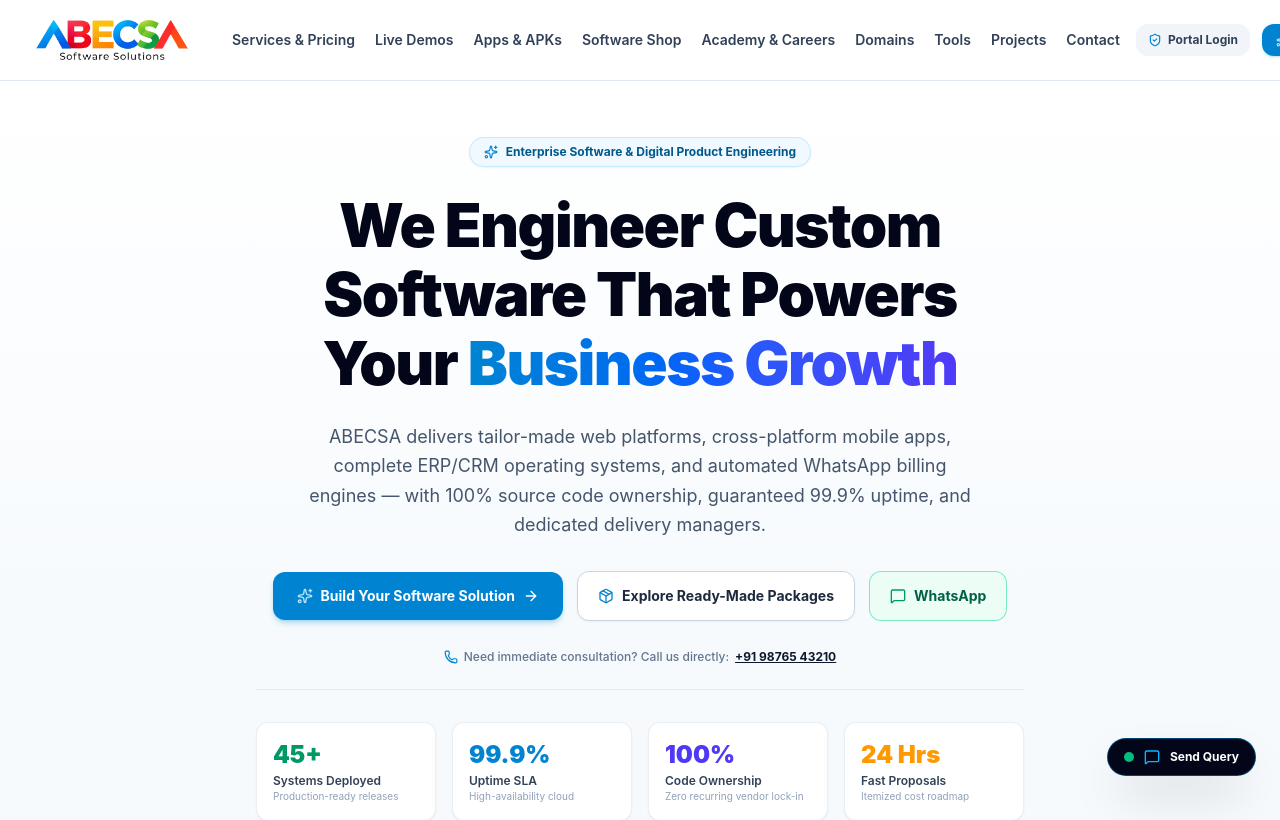
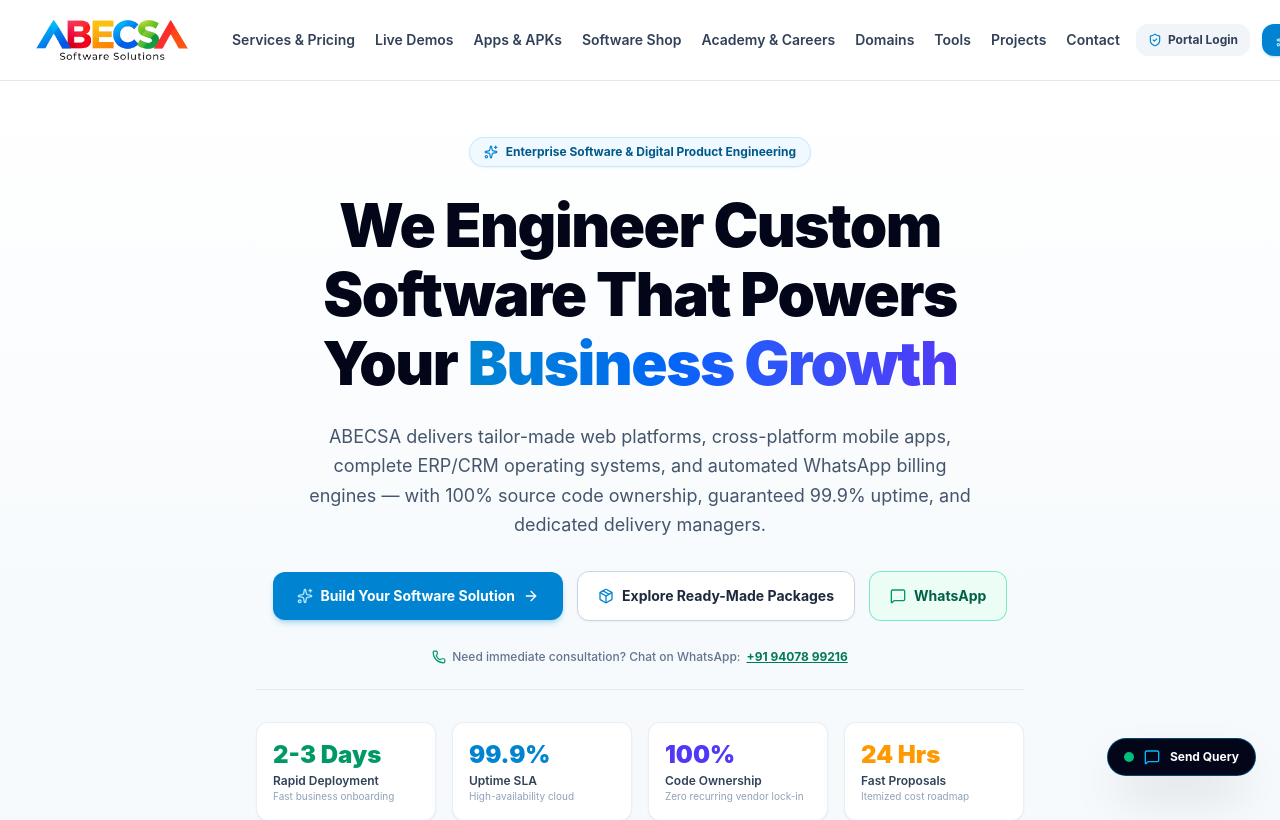
Before and after one commit to abecsain/abecsa, a Next.js app: page / in a window 1280 px wide. Shown: the top 820 px of the page. Built offline with nearby package versions, Linux system fonts and the light colour scheme; no server answers.

Commit message:
fix: update contact details to +919407899216 and Abecsa.in@gmail.com, replace deployed systems metric, resolve Next.js 15 searchParams in services and solutions

```diff
--- a/src/app/admin/quotations/page.tsx
+++ b/src/app/admin/quotations/page.tsx
@@ -601,8 +601,8 @@ export default function AdminQuotationsPage() {
       date: officialForm.date.trim() || getTodayFormattedDate(),
       clientName: officialForm.clientName.trim() || "Client Organization",
       projectName: officialForm.projectName.trim() || "Business Website & Database System",
-      contactEmail: officialForm.contactEmail.trim() || "contact@abecsa.com",
-      contactPhone: officialForm.contactPhone.trim() || undefined,
+      contactEmail: officialForm.contactEmail.trim() || "Abecsa.in@gmail.com",
+      contactPhone: officialForm.contactPhone.trim() || "+91 94078 99216",
       title: officialForm.title.trim() || "WEBSITE, SERVER & DATABASE DEVELOPMENT QUOTATION",
       subtitle: officialForm.subtitle.trim() || "Complete Starter Package • UI/UX • Website • Server • Database",
       scopeBullets: officialForm.scopeBullets,
@@ -761,7 +761,7 @@ export default function AdminQuotationsPage() {
           name: officialForm.clientName.trim(),
           companyName: officialForm.clientName.trim(),
           email: officialForm.contactEmail.trim() || `client_${Date.now()}@abecsa.client`,
-          phone: officialForm.contactPhone.trim() || "+91 98765 43210",
+          phone: officialForm.contactPhone.trim() || "+91 94078 99216",
         },
       };
 
@@ -808,7 +808,7 @@ export default function AdminQuotationsPage() {
     const phone = (officialForm.contactPhone || "").replace(/\D/g, "");
     const totalFormatted = formatCurrency(computeOfficialGrandTotal());
     const message = encodeURIComponent(
-      `Hello ${officialForm.clientName || "Sir/Madam"},\n\nThank you for choosing *ABECSA Software Solutions*.\nWe have prepared your official quotation: *${officialForm.quotationNumber}*.\n\n*Project:* ${officialForm.projectName}\n*Total Investment:* ${totalFormatted} (${computeOfficialAmountWords()})\n*Includes:* High-Speed Software, NVMe Database & Cloud Server Deployment.\n\nPlease review and let us know if you have any questions.\n\nBest regards,\n*ABECSA Software Solutions*\n+91 84878 77508 • contact@abecsa.in`
+      `Hello ${officialForm.clientName || "Sir/Madam"},\n\nThank you for choosing *ABECSA Software Solutions*.\nWe have prepared your official quotation: *${officialForm.quotationNumber}*.\n\n*Project:* ${officialForm.projectName}\n*Total Investment:* ${totalFormatted} (${computeOfficialAmountWords()})\n*Includes:* High-Speed Software, NVMe Database & Cloud Server Deployment.\n\nPlease review and let us know if you have any questions.\n\nBest regards,\n*ABECSA Software Solutions*\n+91 94078 99216 • Abecsa.in@gmail.com`
     );
     window.open(`https://wa.me/${phone ? (phone.startsWith("91") ? phone : "91" + phone) : ""}?text=${message}`, "_blank");
   };
--- a/src/app/contact/page.tsx
+++ b/src/app/contact/page.tsx
@@ -85,15 +85,24 @@ export default function ContactPage() {
                 <Mail className="w-5 h-5 text-sky-600 shrink-0" />
                 <div className="text-xs text-slate-700">
                   <p className="font-bold text-slate-900 mb-0.5">Email Inquiries</p>
-                  <p>contact@abecsa.in / billing@abecsa.in</p>
+                  <a href="mailto:Abecsa.in@gmail.com" className="hover:text-sky-600 font-medium">
+                    Abecsa.in@gmail.com
+                  </a>
                 </div>
               </div>
 
               <div className="flex items-center gap-3 p-4 rounded-xl bg-white border border-slate-200">
-                <Phone className="w-5 h-5 text-sky-600 shrink-0" />
+                <Phone className="w-5 h-5 text-emerald-600 shrink-0" />
                 <div className="text-xs text-slate-700">
                   <p className="font-bold text-slate-900 mb-0.5">Direct Line & WhatsApp</p>
-                  <p>+91 98765 43210 (Mon - Sat, 9:00 AM - 7:00 PM IST)</p>
+                  <a
+                    href="https://wa.me/919407899216?text=Hello%20ABECSA!%20I%20have%20an%20inquiry%20regarding%20software%20services."
+                    target="_blank"
+                    rel="noopener noreferrer"
+                    className="hover:text-emerald-700 text-emerald-700 font-bold"
+                  >
+                    +91 94078 99216 (Click to Chat)
+                  </a>
                 </div>
               </div>
             </div>
--- a/src/app/page.tsx
+++ b/src/app/page.tsx
@@ -431,7 +431,7 @@ export default function HomePage() {
               </Link>
 
               <a
-                href="https://wa.me/919876543210?text=Hello%20ABECSA!%20I%20am%20interested%20in%20discussing%20a%20software%20project%20for%20my%20business."
+                href="https://wa.me/919407899216?text=Hello%20ABECSA!%20I%20am%20interested%20in%20discussing%20a%20software%20project%20for%20my%20business."
                 target="_blank"
                 rel="noopener noreferrer"
                 className="flex items-center justify-center gap-2 px-5 py-3.5 rounded-xl text-xs sm:text-sm font-bold text-emerald-800 bg-emerald-50 hover:bg-emerald-100 border border-emerald-300/80 transition-all active:scale-[0.98]"
@@ -442,11 +442,16 @@ export default function HomePage() {
             </div>
 
             {/* Direct Phone Assistance Bar */}
-            <div className="pt-1 flex items-center justify-center gap-1.5 text-xs text-slate-500 font-medium">
-              <Phone className="w-3.5 h-3.5 text-sky-600 shrink-0" />
-              <span>Need immediate consultation? Call us directly:</span>
-              <a href="tel:+919876543210" className="text-slate-900 font-bold underline hover:text-sky-600">
-                +91 98765 43210
+            <div className="pt-1 flex items-center justify-center gap-1.5 text-xs text-slate-500 font-medium flex-wrap">
+              <Phone className="w-3.5 h-3.5 text-emerald-600 shrink-0" />
+              <span>Need immediate consultation? Chat on WhatsApp:</span>
+              <a
+                href="https://wa.me/919407899216?text=Hello%20ABECSA!%20I%20need%20immediate%20consultation%20regarding%20software%20for%20my%20business."
+                target="_blank"
+                rel="noopener noreferrer"
+                className="text-emerald-700 font-bold underline hover:text-emerald-800"
+              >
+                +91 94078 99216
               </a>
             </div>
 
@@ -454,10 +459,10 @@ export default function HomePage() {
             <div className="pt-6 sm:pt-8 grid grid-cols-2 md:grid-cols-4 gap-2.5 sm:gap-4 border-t border-slate-200/80 mt-6 text-left">
               <div className="bg-white p-3 sm:p-4 rounded-xl border border-slate-200/70 shadow-xs">
                 <div className="flex items-center gap-2 text-emerald-600 font-black text-lg sm:text-2xl">
-                  <span>45+</span>
+                  <span>2-3 Days</span>
                 </div>
-                <div className="text-[11px] sm:text-xs font-semibold text-slate-700 mt-0.5">Systems Deployed</div>
-                <div className="text-[10px] text-slate-400">Production-ready releases</div>
+                <div className="text-[11px] sm:text-xs font-semibold text-slate-700 mt-0.5">Rapid Deployment</div>
+                <div className="text-[10px] text-slate-400">Fast business onboarding</div>
               </div>
 
               <div className="bg-white p-3 sm:p-4 rounded-xl border border-slate-200/70 shadow-xs">
@@ -731,7 +736,7 @@ export default function HomePage() {
 
                     <div className="flex items-center gap-2">
                       <a
-                        href={`https://wa.me/919876543210?text=Hello%20ABECSA!%20I%20would%20like%20to%20consult%20about%20${encodeURIComponent(
+                        href={`https://wa.me/919407899216?text=Hello%20ABECSA!%20I%20would%20like%20to%20consult%20about%20${encodeURIComponent(
                           svc.title
                         )}.`}
                         target="_blank"
@@ -1134,7 +1139,7 @@ export default function HomePage() {
                     Send Another Inquiry
                   </button>
                   <a
-                    href="https://wa.me/919876543210?text=Hello%20ABECSA!%20I%20just%20submitted%20a%20project%20inquiry%20on%20your%20website."
+                    href="https://wa.me/919407899216?text=Hello%20ABECSA!%20I%20just%20submitted%20a%20project%20inquiry%20on%20your%20website."
                     target="_blank"
                     rel="noopener noreferrer"
                     className="w-full sm:w-auto px-4 py-2 rounded-xl bg-emerald-600 text-white text-xs font-semibold flex items-center justify-center gap-1.5"
@@ -1189,7 +1194,7 @@ export default function HomePage() {
                     <input
                       type="text"
                       required
-                      placeholder="+91 98765 43210"
+                      placeholder="+91 94078 99216"
                       value={leadForm.phone}
                       onChange={(e) => setLeadForm({ ...leadForm, phone: e.target.value })}
                       className="w-full px-3.5 py-2.5 rounded-xl bg-slate-900 border border-slate-700 text-white text-xs focus:ring-2 focus:ring-sky-500 focus:outline-none font-mono"
@@ -1238,7 +1243,7 @@ export default function HomePage() {
                   </button>
 
                   <a
-                    href="https://wa.me/919876543210?text=Hello%20ABECSA!%20I%20want%20to%20discuss%20a%20new%20software%20project%20directly."
+                    href="https://wa.me/919407899216?text=Hello%20ABECSA!%20I%20want%20to%20discuss%20a%20new%20software%20project%20directly."
                     target="_blank"
                     rel="noopener noreferrer"
                     className="w-full sm:w-auto px-5 py-3 rounded-xl border border-emerald-500/40 text-emerald-400 hover:bg-emerald-500/10 text-xs font-bold flex items-center justify-center gap-2 transition-all active:scale-[0.98]"
@@ -1266,7 +1271,7 @@ export default function HomePage() {
         </a>
 
         <a
-          href="https://wa.me/919876543210?text=Hello%20ABECSA!%20I%20would%20like%20to%20consult%20about%20a%20software%20project."
+          href="https://wa.me/919407899216?text=Hello%20ABECSA!%20I%20would%20like%20to%20consult%20about%20a%20software%20project."
           target="_blank"
           rel="noopener noreferrer"
           className="flex-1 py-2 px-2.5 rounded-xl bg-emerald-600 hover:bg-emerald-700 text-white text-[11px] font-bold text-center flex items-center justify-center gap-1 shadow-xs"
@@ -1276,11 +1281,13 @@ export default function HomePage() {
         </a>
 
         <a
-          href="tel:+919876543210"
+          href="https://wa.me/919407899216"
+          target="_blank"
+          rel="noopener noreferrer"
           className="py-2 px-3 rounded-xl bg-slate-800 hover:bg-slate-700 text-slate-200 text-[11px] font-bold text-center flex items-center justify-center gap-1 border border-slate-700"
         >
-          <Phone className="w-3.5 h-3.5 text-sky-400" />
-          <span>Call</span>
+          <Phone className="w-3.5 h-3.5 text-emerald-400" />
+          <span>Chat</span>
         </a>
       </div>
 
--- a/src/components/public/Navbar.tsx
+++ b/src/components/public/Navbar.tsx
@@ -259,7 +259,7 @@ export default function PublicNavbar() {
           {/* Mobile Bottom CTA Buttons */}
           <div className="pt-2 space-y-2">
             <a
-              href="https://wa.me/919876543210?text=Hello%20ABECSA,%20I%20would%20like%20to%20inquire%20about%20your%20software%20services."
+              href="https://wa.me/919407899216?text=Hello%20ABECSA,%20I%20would%20like%20to%20inquire%20about%20your%20software%20services."
               target="_blank"
               rel="noopener noreferrer"
               className="w-full py-2.5 px-4 rounded-xl text-xs font-bold text-emerald-800 bg-emerald-50 border border-emerald-200 flex items-center justify-center gap-2"
--- a/src/lib/pdf.ts
+++ b/src/lib/pdf.ts
@@ -74,7 +74,7 @@ export function generateQuotationPdf(data: QuotationPdfData): jsPDF {
   doc.setFont("helvetica", "normal");
   doc.setTextColor(148, 163, 184); // slate-400
   doc.text("Enterprise Digital Solutions & Software Engineering | www.abecsa.in", 14, 25);
-  doc.text("GSTIN: 29AABCA1234F1Z8 | Email: contact@abecsa.in | Ph: +91 98765 43210", 14, 31);
+  doc.text("GSTIN: 29AABCA1234F1Z8 | Email: Abecsa.in@gmail.com | Ph: +91 94078 99216", 14, 31);
 
   // Document Title Pill
   doc.setFillColor(2, 132, 199); // primary sky-600
@@ -239,7 +239,7 @@ export function generateQuotationPdf(data: QuotationPdfData): jsPDF {
   doc.setFontSize(8);
   doc.setTextColor(148, 163, 184);
   doc.text("Authorized Signatory: ABECSA Software Solutions", 14, 275);
-  doc.text("Thank you for your business. For any queries, reach us at contact@abecsa.in", 14, 280);
+  doc.text("Thank you for your business. For any queries, reach us at Abecsa.in@gmail.com | +91 94078 99216", 14, 280);
 
   return doc;
 }
```
Also changed, not shown: src/app/services/page.tsx (+4 -3 lines), src/app/solutions/page.tsx (+4 -3 lines), src/components/public/Footer.tsx (+10 -5 lines).
